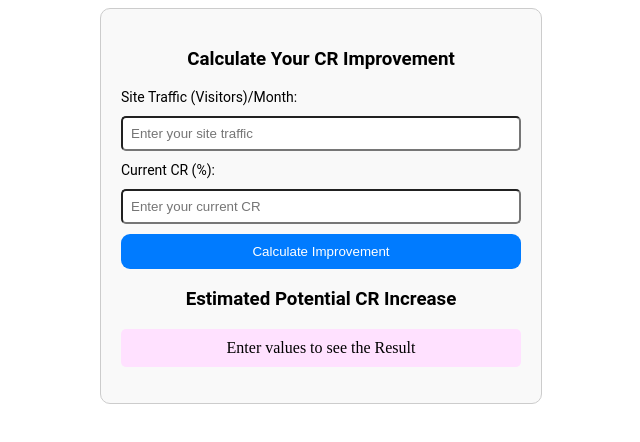
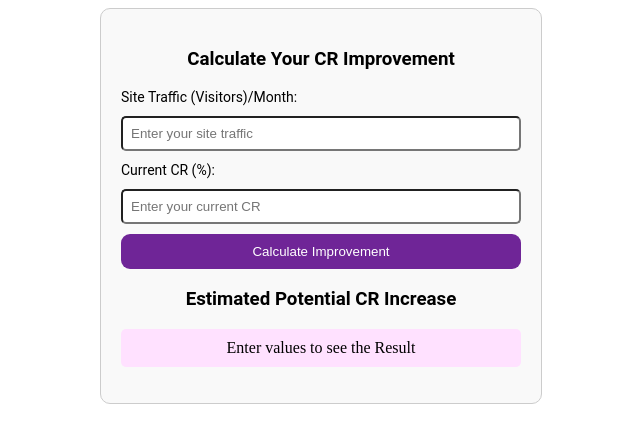
Before and after one commit to DevBehindYou/calculatorForCW, a plain HTML site: page index.html in a window 1280 px wide. Shown: the whole page, without its empty margins (319-959 px from the left). Drawn offline with Linux system fonts and the light colour scheme.

Commit message:
index.html

```diff
--- a/index.html
+++ b/index.html
@@ -16,7 +16,7 @@
         <label style="text-align: center; font-family: 'Roboto', sans-serif; font-size: 14px;" for="currentCR">Current CR (%):</label><br>
         <input type="number" id="currentCR" placeholder="Enter your current CR" style="width: 95%; padding: 8px; margin: 10px 0; border-radius: 5px;" required><br>
 
-        <button onclick="calculateCR()" style="width: 100%; padding: 10px; background-color: #007bff; color: white; border: none; border-radius: 9px;">Calculate Improvement</button>
+        <button onclick="calculateCR()" style="width: 100%; padding: 10px; background-color: #6f2597; color: white; border: none; border-radius: 9px;">Calculate Improvement</button>
 
         <h3 style="text-align: center; font-family: 'Roboto', sans-serif;">Estimated Potential CR Increase</h3>
         <p id="result" style="padding: 10px; background-color: #ffe1ff; border-radius: 5px; text-align: center;">Enter values to see the Result</p>
```
